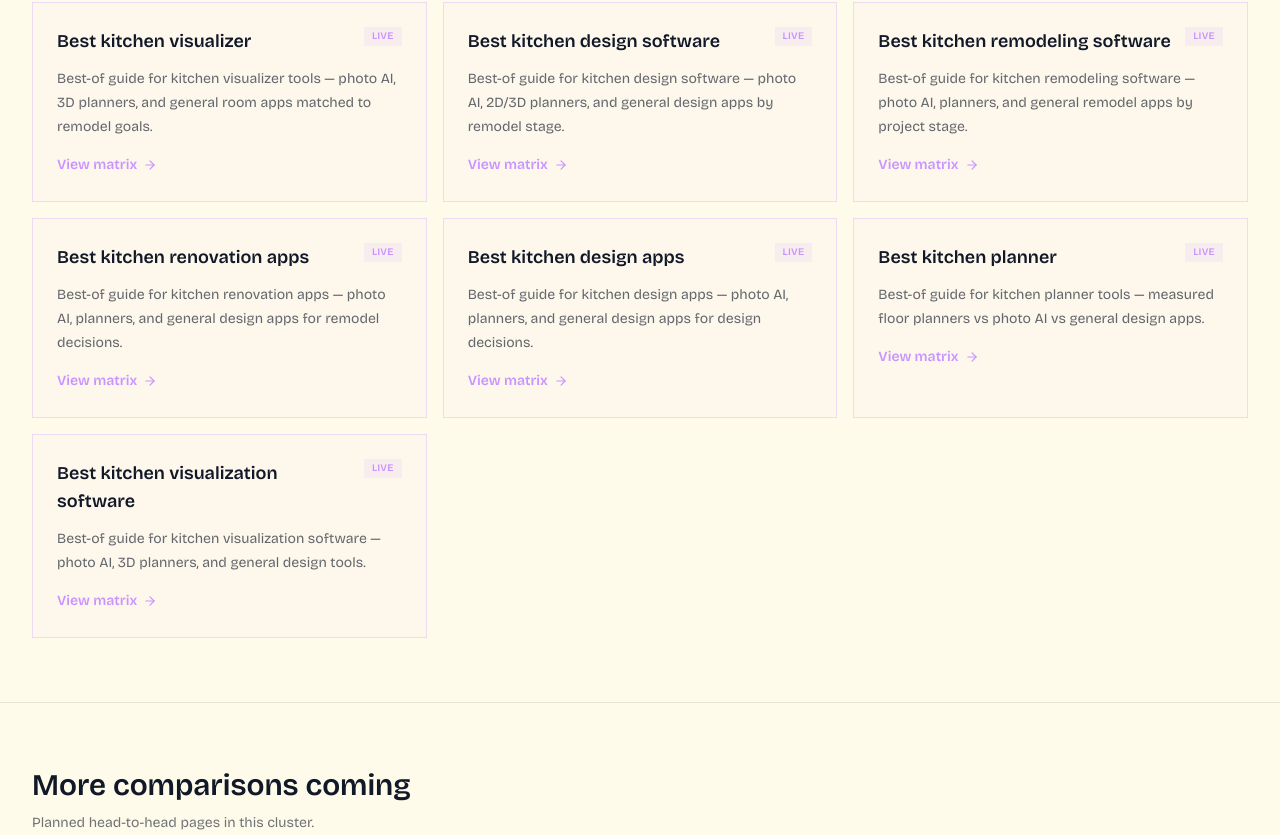
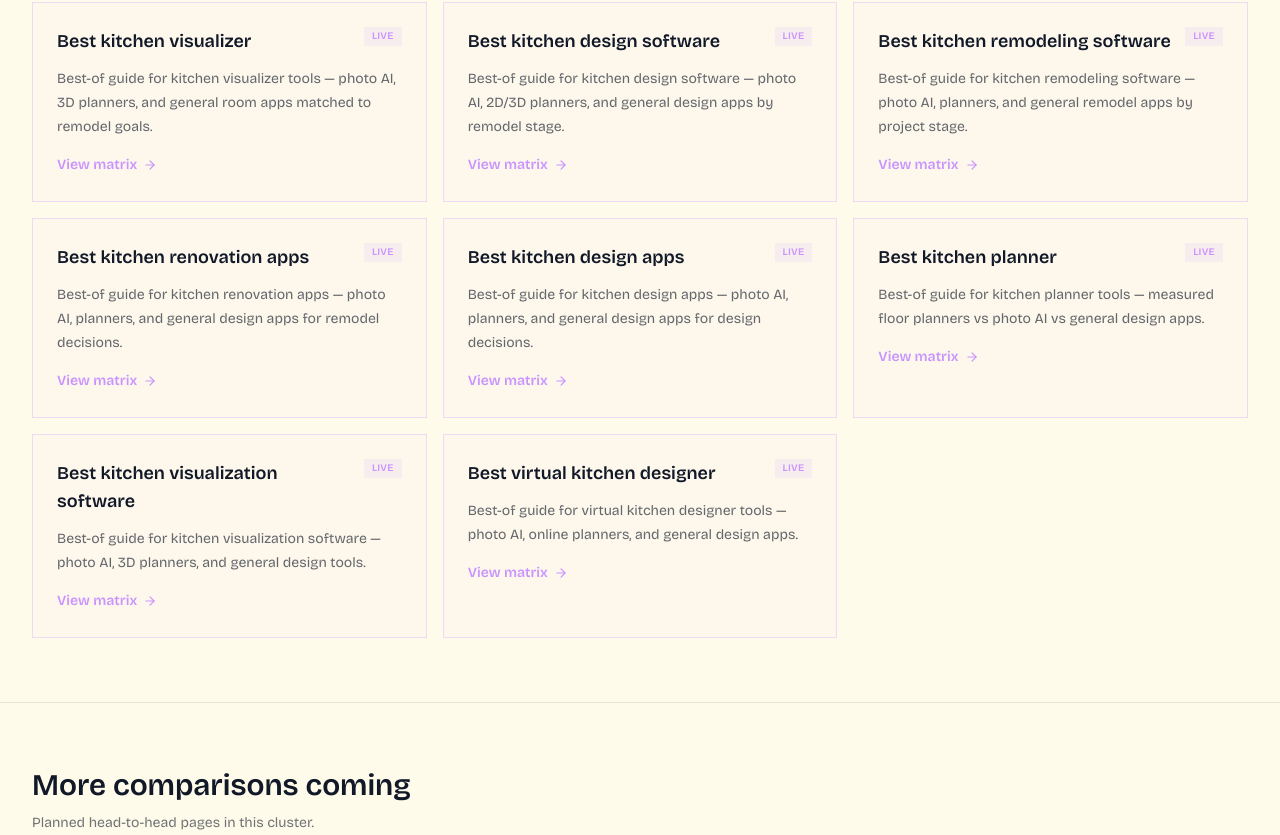
Before and after one commit to KarlGusta/kivora-next, a Next.js app: page /comparisons in a window 1280 px wide. Shown: the part 1662-2497 px from the top of the page. Built offline with nearby package versions, Linux system fonts and the light colour scheme.

Commit message:
Wire Best virtual kitchen designer into comparisons and resources hubs

```diff
--- a/app/comparisons/page.jsx
+++ b/app/comparisons/page.jsx
@@ -9,9 +9,9 @@ const SITE_URL = "https://kivora.collabtower.com";
 export const metadata = {
   title: "Competitor Comparisons | Kivora vs Kitchen Design Tools",
   description:
-    "Head-to-head comparison matrices and best-of guides for AI kitchen design, remodel, interior, visualizer, design software, remodeling software, renovation apps, design apps, planners, and visualization software.",
+    "Head-to-head comparison matrices and best-of guides for AI kitchen design, remodel, interior, visualizer, design software, remodeling software, renovation apps, design apps, planners, visualization software, and virtual kitchen designers.",
   keywords:
-    "kivora vs planner 5d, best kitchen visualization software, best kitchen planner, best kitchen visualizer, competitor comparisons kivora",
+    "kivora vs planner 5d, best virtual kitchen designer, best kitchen visualization software, best kitchen planner, competitor comparisons kivora",
   alternates: {
     canonical: `${SITE_URL}/comparisons`,
   },
@@ -159,6 +159,13 @@ const comparisonPages = [
       "Best-of guide for kitchen visualization software — photo AI, 3D planners, and general design tools.",
     badge: "Live",
   },
+  {
+    href: "/best-virtual-kitchen-designer",
+    label: "Best virtual kitchen designer",
+    description:
+      "Best-of guide for virtual kitchen designer tools — photo AI, online planners, and general design apps.",
+    badge: "Live",
+  },
 ];
 
 const comingSoon = [
@@ -195,7 +202,7 @@ export default function ComparisonsPillarPage() {
             <p className="max-w-2xl text-lg leading-8 text-kivora-ink/70 md:text-xl">
               Direct comparison matrices for Kivora vs major kitchen design tools
               — plus competitor-vs-competitor pages and best-of guides for design,
-              remodel, visualizer, software, apps, planners, and visualization.
+              remodel, visualizer, software, apps, planners, and virtual designers.
             </p>
           </div>
         </header>
--- a/app/resources/page.jsx
+++ b/app/resources/page.jsx
@@ -9,7 +9,7 @@ export const metadata = {
   description:
     "Kivora resources for AI kitchen design — guides, free remodel tools, competitor alternatives, competitor comparisons, and the AI Kitchen Design pillar for planning remodels with confidence.",
   keywords:
-    "ai kitchen design, best kitchen visualization software, best kitchen planner, best kitchen visualizer, kivora resources",
+    "ai kitchen design, best virtual kitchen designer, best kitchen visualization software, best kitchen planner, kivora resources",
   alternates: {
     canonical: "https://kivora.collabtower.com/resources",
   },
@@ -42,7 +42,7 @@ const pillarPages = [
     href: "/comparisons",
     label: "Competitor Comparisons",
     description:
-      "Head-to-head comparison matrices: Kivora vs major tools, plus competitor-vs-competitor pages and best-of guides for design, remodel, visualizer, software, apps, planners, and visualization.",
+      "Head-to-head comparison matrices: Kivora vs major tools, plus competitor-vs-competitor pages and best-of guides for design, remodel, visualizer, software, apps, planners, and virtual designers.",
     badge: "Pillar",
   },
 ];
@@ -209,6 +209,12 @@ const clusterPages = [
     label: "Best kitchen visualization software",
     description:
       "Best-of guide for kitchen visualization software — photo AI, 3D planners, and general design tools.",
+  },
+  {
+    href: "/best-virtual-kitchen-designer",
+    label: "Best virtual kitchen designer",
+    description:
+      "Best-of guide for virtual kitchen designer tools — photo AI, online planners, and general design apps.",
   },
 ];
 
```
